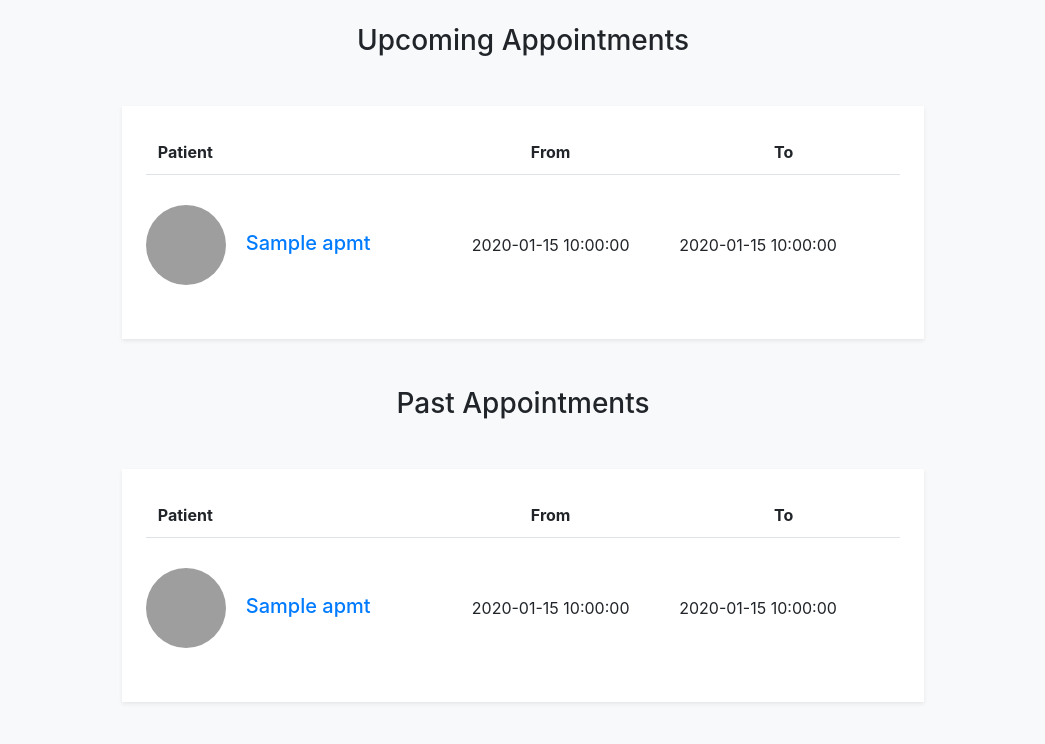
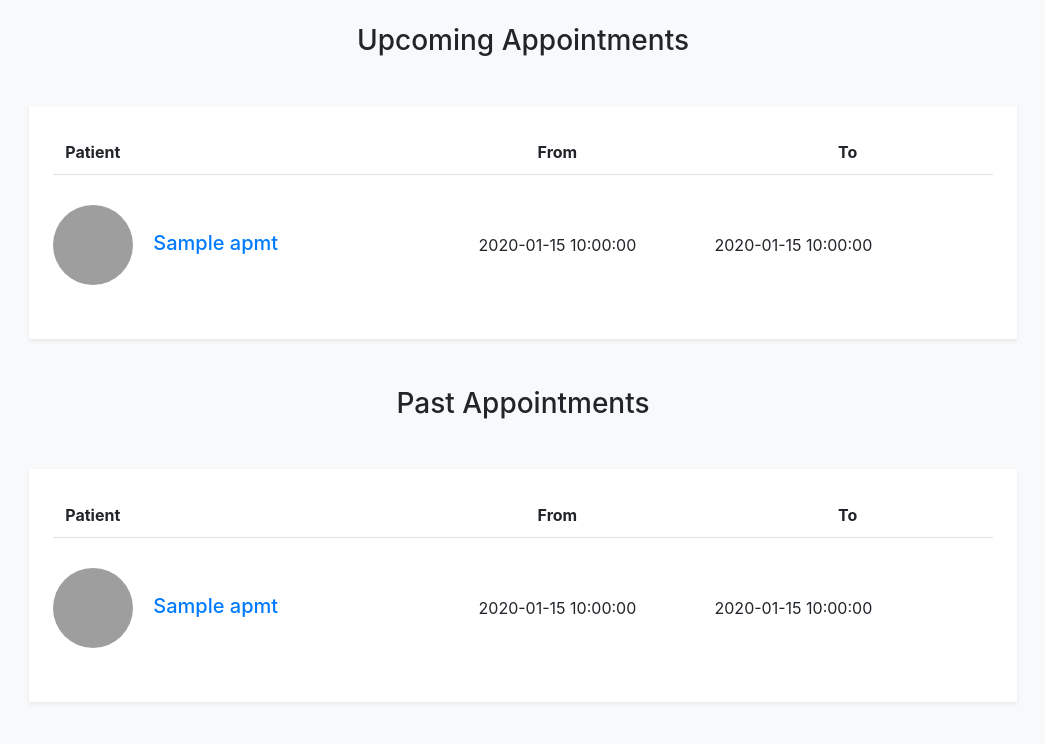
Before and after one commit to dinesh1995/menrva_healthapp, a Flask app: template templates/appointments.html in a window 1280 px wide. Shown: the part 56-800 px from the top of the page, without its empty margins (117-1162 px from the left). Run offline with Flask 2, Linux system fonts and the light colour scheme; the template is opened without the code that fills it: most values are stand-ins (such as "Sample title", 1, 10 or a date in 2020); some libraries are stand-ins or nearby versions; grey boxes are pictures that could not be loaded.

Commit message:
Update appointments.html

```diff
--- a/templates/appointments.html
+++ b/templates/appointments.html
@@ -207,7 +207,7 @@ body{
 </div>
 <br>
 <div class="container mt-3 mb-4 d-flex justify-content-center">
-<div class="col-lg-9 mt-4 mt-lg-0">
+<div class="col-lg-11 mt-4 mt-lg-0">
     <div class="row">
       <div class="col-md-12">
         <div class="user-dashboard-info-box table-responsive mb-0 bg-white p-4 shadow-sm">
@@ -262,7 +262,7 @@ body{
 </div>
 <br>
 <div class="container mt-3 mb-4 d-flex justify-content-center">
-<div class="col-lg-9 mt-4 mt-lg-0">
+<div class="col-lg-11 mt-4 mt-lg-0">
     <div class="row">
       <div class="col-md-12">
         <div class="user-dashboard-info-box table-responsive mb-0 bg-white p-4 shadow-sm">
```
